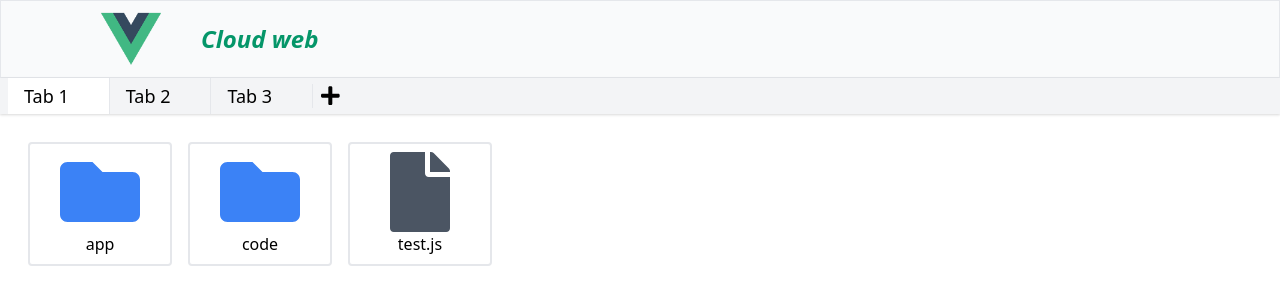
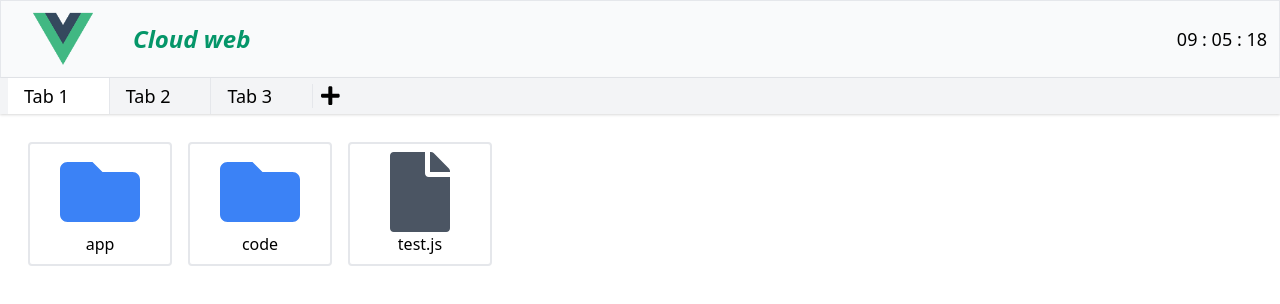
Before and after one commit to thomas-gleizes/cloud-web, a Vue app: page / in a window 1280 px wide. Shown: the top 304 px of the page. Built offline with nearby package versions, Linux system fonts and the light colour scheme.

Commit message:
add clock to header

```diff
--- a/src/components/layout/Header.vue
+++ b/src/components/layout/Header.vue
@@ -1,20 +1,26 @@
 <script>
 import TabsBar from "@/components/layout/navigation/TabsBar";
+import Clock from "../common/Clock";
 
 export default {
   name: "Header",
-  components: { TabsBar }
+  components: { TabsBar, Clock },
 };
 </script>
 
 <template>
   <header>
-    <div class="flex justify-start py-2 px-20 bg-gray-50 shadow-md border w-screen">
-      <div class="mx-5">
-        <img width="60" alt="Vue logo" src="../../assets/logo.png" />
+    <div class="flex justify-between py-2 px-3 bg-gray-50 shadow-md border w-screen">
+      <div class="flex justify-start">
+        <div class="mx-5">
+          <img width="60" alt="Vue logo" src="../../assets/logo.png" />
+        </div>
+
+        <h2 class="text-2xl mx-5 font-bold text-green-600 italic my-auto">Cloud web</h2>
       </div>
-
-      <h2 class="text-2xl mx-5 font-bold text-green-600 italic my-auto">Cloud web</h2>
+      <div class="flex justify-end my-auto text-lg">
+        <Clock />
+      </div>
     </div>
   </header>
   <tabs-bar />
```
